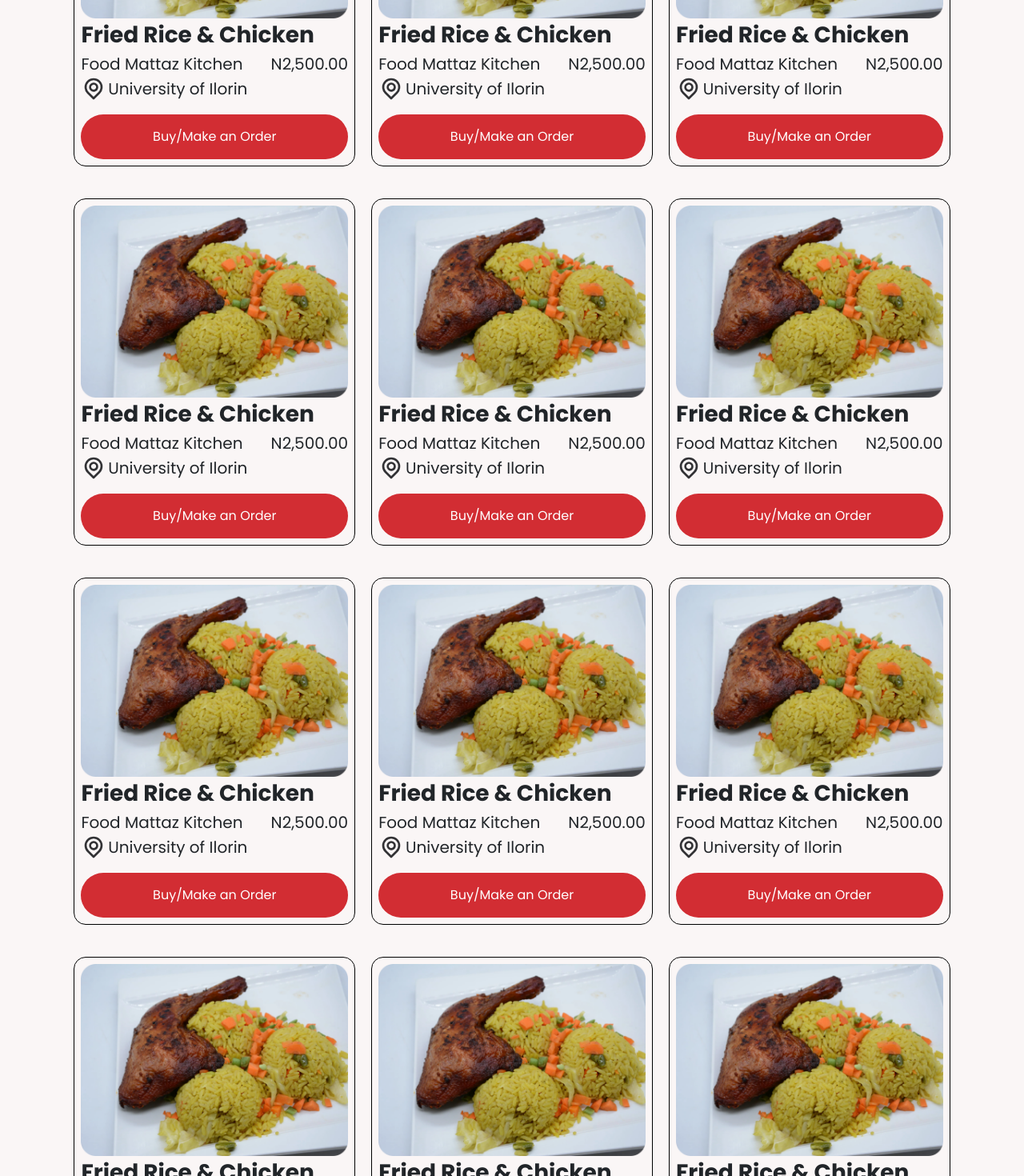
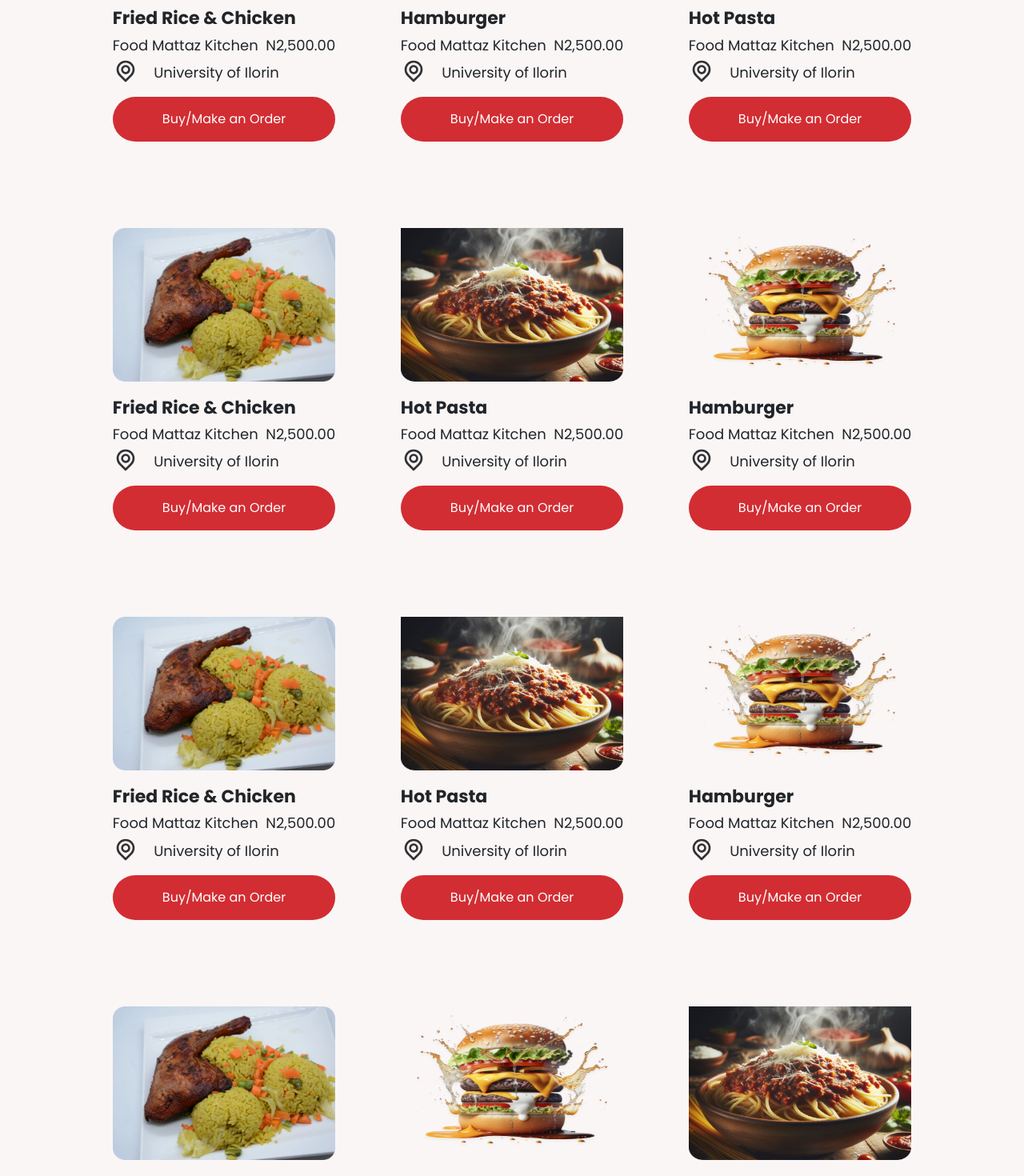
Before and after one commit to 4Krativr/QuickChow, a React (Create React App) app: page /HomePage in a window 1280 px wide. Shown: the part 1160-2630 px from the top of the page at 80% size. Built offline with nearby package versions, Linux system fonts and the light colour scheme.

Commit message:
Home page fixed

```diff
--- a/src/components/QuickChopMainPage.js
+++ b/src/components/QuickChopMainPage.js
@@ -12,15 +12,18 @@ import dropdownIcon from '../assets/mainPage-images/angle-down.svg'
 import location from '../assets/mainPage-images/location-point.svg'
 import menuBar from '../assets/mainPage-images/bars.svg'
 import { useState } from "react";
+import foodimage1 from '../assets/mainPage-images/food-image (1).png'
+import foodimage2 from '../assets/mainPage-images/food-image (2).png'
 
 
-function KitchenAndFood() {
+
+function KitchenAndFood({foodLink, foodName = 'Fried Rice & Chicken'}) {
   return(
     <>
         <div id="orderList">
-            <img src={foodimage} alt="food" />
+            <img src={foodLink} alt="food" />
             <div id="details">
-                <span className="foodName">Fried Rice & Chicken</span>
+                <span className="foodName">{foodName}</span>
                 <div>
                   <span>Food Mattaz Kitchen</span>
                   <span>N2,500.00</span>
@@ -45,6 +48,12 @@ function MainPage() {
     setMenubarAction(!menuBarVisible);
   }
 
+const [serviceListVisible, setServiceList] = useState(false);
+
+const toggleServiceList = () => {
+  setServiceList(!serviceListVisible);
+}
+
  return (
   <>
     <div class="mainHeader">
@@ -52,13 +61,12 @@ function MainPage() {
       <nav className="mainNavBar">
         <img src={quickchowLogo}  alt="logo"/>
         <div className="listItems">
-          <li id="serviceList">Services <img src={dropdownIcon} className="service dropdown" alt='dropdowm' />
-          <div className="dropdownList">
-            <li>--services list--</li>
-            <li>--services list--</li>
-            <li>--services list--</li>
-            <li>--services list--</li>
-            <li>--services list--</li>
+          <li id="serviceList" onClick={toggleServiceList}>Services <img src={dropdownIcon} className="service dropdown" alt='dropdowm' />
+          <div className="dropdownList" style={{display: serviceListVisible ? 'block' : 'none'}}>
+            <li>Deliveries</li>
+            <li>Restaurants</li>
+            <li>Couriers</li>
+
           </div>
           </li>
           <li>About us</li>
@@ -73,13 +81,11 @@ function MainPage() {
 
             <div style={{display: menuBarVisible ? 'block' : 'none'}} className="mobile-menuBar">
             <li id="serviceList-mobile">
-              <div style={{display: 'flex', alignItems: 'center'}}>Services <img src={dropdownIcon} className="service dropdown" alt='dropdowm' /></div>
-              <div className="dropdownList-mobile">
-                <li>service</li>
-                <li>service</li>
-                <li>service</li>
-                <li>service</li>
-                <li>service</li>
+              <div style={{display: 'flex', alignItems: 'center'}} onClick={toggleServiceList}>Services <img src={dropdownIcon} className="service dropdown" alt='dropdowm' /></div>
+              <div className="dropdownList-mobile" style={{display: serviceListVisible ? 'block' : 'none'}}>
+              <li>Deliveries</li>
+              <li>Restaurants</li>
+              <li>Couriers</li>
               </div>
             </li>
             <li>About us</li>
@@ -98,7 +104,7 @@ function MainPage() {
       <div id="orderInputs">
               <div>
                 <select>
-                    <option value=''>Select Kitchen</option>
+                    <option value='' selected> Select Kitchen </option>
                     <option value='option1'>--Kitchen Name--</option>
                     <option value='option2'>--Kitchen Name--</option>
                     <option value='option3'>--Kitchen Name--</option>
@@ -131,21 +137,22 @@ function MainPage() {
         <h2>Available Kitchens</h2>
 
         <div className="foodGridContainer">
-            <KitchenAndFood />
-            <KitchenAndFood />
-            <KitchenAndFood />
-            <KitchenAndFood />
-            <KitchenAndFood />
-            <KitchenAndFood />
-            <KitchenAndFood />
-            <KitchenAndFood />
-            <KitchenAndFood />
-            <KitchenAndFood />
-            <KitchenAndFood />
-            <KitchenAndFood />
-            <KitchenAndFood />
-            <KitchenAndFood />
-            <KitchenAndFood />
+            <KitchenAndFood foodLink={foodimage} foodName={'Fried Rice & Chicken'} />
+            <KitchenAndFood foodLink={foodimage1} foodName={'Hamburger'}/>
+            <KitchenAndFood foodLink={foodimage2} foodName={'Hot Pasta'}/>
+            <KitchenAndFood foodLink={foodimage}/>
+            <KitchenAndFood foodLink={foodimage2} foodName={'Hot Pasta'}/>
+            <KitchenAndFood foodLink={foodimage1} foodName={'Hamburger'}/>
+            <KitchenAndFood foodLink={foodimage}/>
+            <KitchenAndFood foodLink={foodimage2} foodName={'Hot Pasta'}/>
+            <KitchenAndFood foodLink={foodimage1} foodName={'Hamburger'}/>
+            <KitchenAndFood foodLink={foodimage} />
+            <KitchenAndFood foodLink={foodimage1} foodName={'Hamburger'}/>
+            <KitchenAndFood foodLink={foodimage2} foodName={'Hot Pasta'}/>
+            <KitchenAndFood foodLink={foodimage}/>
+            <KitchenAndFood foodLink={foodimage2} foodName={'Hot Pasta'}/>
+            <KitchenAndFood foodLink={foodimage1} foodName={'Hamburger'}/>
+
 
         </div>
 
--- a/src/styles/mainPage.scss
+++ b/src/styles/mainPage.scss
@@ -1,3 +1,7 @@
+// please navigate with caution
+// regardless of whether some lines of code are in use or not, dont not try to make changes to the code without first contacting the devloper
+// You may proceed with caution
+
 @import url('https://fonts.googleapis.com/css2?family=Lato:ital,wght@0,100;0,300;0,400;0,700;0,900;1,100;1,300;1,400;1,700;1,900&family=Poppins:ital,wght@0,100;0,200;0,300;0,400;0,500;0,600;0,700;0,800;0,900;1,100;1,200;1,300;1,400;1,500;1,600;1,700;1,800;1,900&family=Rubik:ital,wght@0,300..900;1,300..900&display=swap');
 $buttonBgColor: #D22D33;
 $footerColor: #FACBCD;
@@ -119,18 +123,18 @@ $footerColor: #FACBCD;
           // display: none;
           background-color: white;
           position: absolute;
-          right: 1rem;
-          top: 3rem;
+          right: 2rem;
+          top: 4.5rem;
           width: 7rem;
 
           li{
             list-style: none;
             padding: 0.5rem;
 
-            &:hover{
-              background-color: aqua;
-              box-shadow: 1px 1px 3px grey;
-            }
+            // &:hover{
+            //   background-color: aqua;
+            //   box-shadow: 1px 1px 3px grey;
+            // }
           }
           #serviceList-mobile{
 
@@ -145,10 +149,10 @@ $footerColor: #FACBCD;
                 color: black;
               }
             }
-            &:hover .dropdownList-mobile{
-              display: block
+            // &:hover .dropdownList-mobile{
+            //   display: block
 
-            }
+            // }
           }
         }
       }
@@ -176,16 +180,18 @@ $footerColor: #FACBCD;
 
    select{
     height: 3rem;
-    padding: 0.5rem;
+    padding: 0.5rem 1.5rem;
     border: none;
     border-radius: 5px;
     margin-right: 1rem;
+    // appearance: none;
+
    }
    input:focus{
     outline: none;
    }
    #search-btn{
-    @include buttons(1rem, 7rem);
+    @include buttons(0.7rem, 8rem);
     // display: inline;
    }
 
@@ -206,8 +212,8 @@ $footerColor: #FACBCD;
   display: grid;
   grid-template-columns: repeat(3, 1fr);
   justify-content: center;
-  grid-column-gap: 20px;
-  grid-row-gap: 40px;
+  grid-column-gap: 40px;
+  grid-row-gap: 60px;
 
  }
 }
@@ -215,14 +221,16 @@ $footerColor: #FACBCD;
 
 // styling for the imported KitchenAndFood function
 #orderList{
- border: 1px black solid;
- padding: 0.5rem;
- width: max-content;
+//  border: 1px black solid;
+//  box-shadow: 1px 1px 2px grey;
+ padding: 1.5rem 1.3rem;
+ width: 20rem;
  border-radius: 15px;
 
  .location{
   display: flex;
   align-items: center;
+  gap: 0;
   width: 13rem;
 
   .iconSvg{
@@ -232,17 +240,21 @@ $footerColor: #FACBCD;
 }
 
  img{
-  height: 15rem;
+  height: 12rem;
+  width: 100%;
  }
  #details{
+  margin-top: 1rem;
+
   .foodName{
-   font-size: 28px;
+   font-size: 22px;
    font-family: "Poppins", serif;
    font-weight: bold;
   }
   div{
    @include flexCenter(row);
-   font-size: 20px;
+   font-size: 18px;
+   margin-top: 0.2rem;
    justify-content: space-between;
   }
   .makeOrder{
@@ -345,7 +357,7 @@ footer{
 
   li{
    list-style: none;
-   font-size: 25px;
+   font-size: 20px;
 
    &:hover{
     cursor: pointer;
@@ -386,9 +398,6 @@ footer{
               display: block;
 
             }
-          // &:hover .mobile-menuBar{
-          //   display: block;
-          // }
 
         }
 
@@ -415,6 +424,7 @@ footer{
         }
         select{
           width: 8rem;
+          padding: 0.8rem;
         }
         #search-btn{
           display: block;
@@ -431,7 +441,7 @@ footer{
 // order items
 
   #orderList{
-    border: 1px black solid;
+    // border: 1px black solid;
     padding: 0.5rem;
     width: 18rem;
     border-radius: 15px;
@@ -440,6 +450,7 @@ footer{
      display: flex;
      align-items: center;
      width: 13rem;
+
 
      .iconSvg{
      height: 2rem;
```
Also changed, not shown: src/assets/mainPage-images/food-image (1).png (added), src/assets/mainPage-images/food-image (2).png (added).
